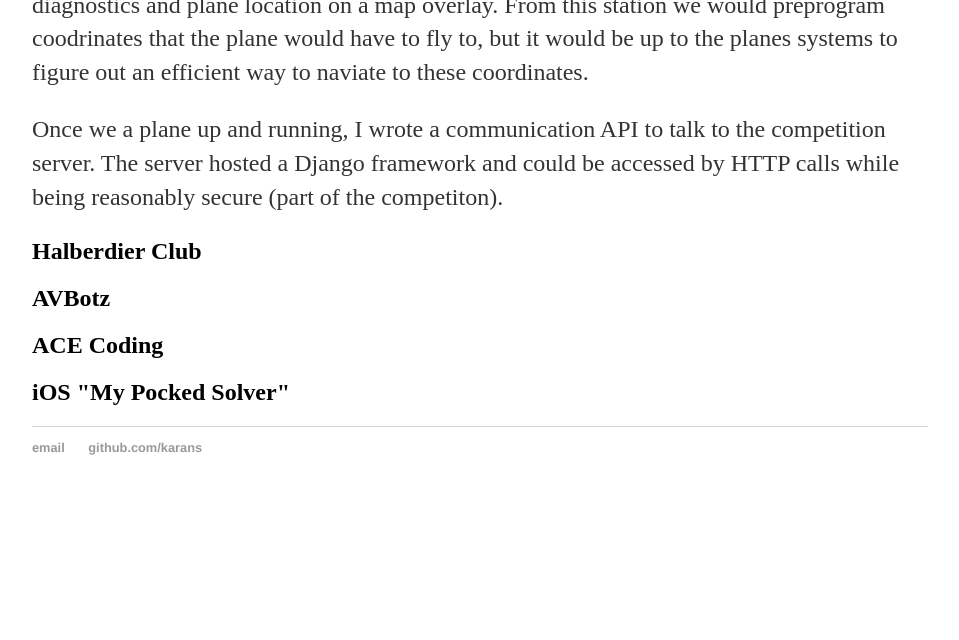
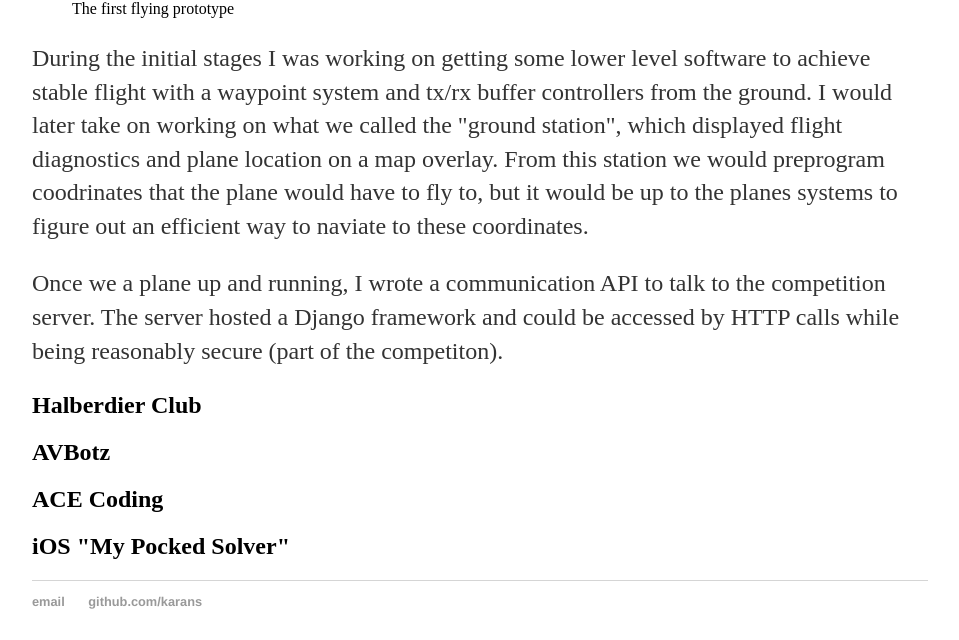
Before and after one commit to karans/karans.github.io, a Jekyll site: the page built from about/index.html, in a window 1280 px wide and 900 px high, scrolled down 3070 px, cut to the strip 260-900 px from the top of the window. Shown: the whole strip, without its empty margins (160-1119 px from the left). Built offline with Jekyll 4.4.1, drawn with Linux system fonts in a browser that asks for light colours; before the commit the page ends 3845 px from its top, so only the background shows below that.

Commit message:
testing captions for images

```diff
--- a/about/index.html
+++ b/about/index.html
@@ -35,9 +35,13 @@
 	<p>Purdue Aerial Robotics is part of Purdue's IEEE branch and we worked on making an autonomous plane to fly in the AUVSI SUAS competition. When I joined the club had just restarted and we were esentially working from scratch.</p>
 
 	<p align="center">
-		<img src="/documents/images/about/plane.jpg" style="width:800px;height:600px;">
-		<h4>The first flying prototype.</h4>
+		<img src="/documents/images/about/plane.jpg" style="width:500px;height:375px;">
+		The first flying prototype.
 	</p>
+	<figure>
+		<img src="/documents/images/about/plane.jpg" alt="missing" style="width:500px;height:375px;">
+    	<figcaption>The first flying prototype</figcaption>
+	</figure>
 
 	<p>During the initial stages I was working on getting some lower level software to achieve stable flight with a waypoint system and tx/rx buffer controllers from the ground. I would later take on working on what we called the "ground station", which displayed flight diagnostics and plane location on a map overlay. From this station we would preprogram coodrinates that the plane would have to fly to, but it would be up to the planes systems to figure out an efficient way to naviate to these coordinates.</p>
 
```
